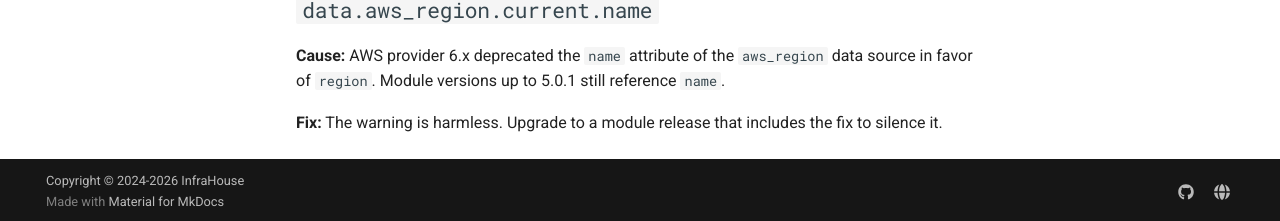
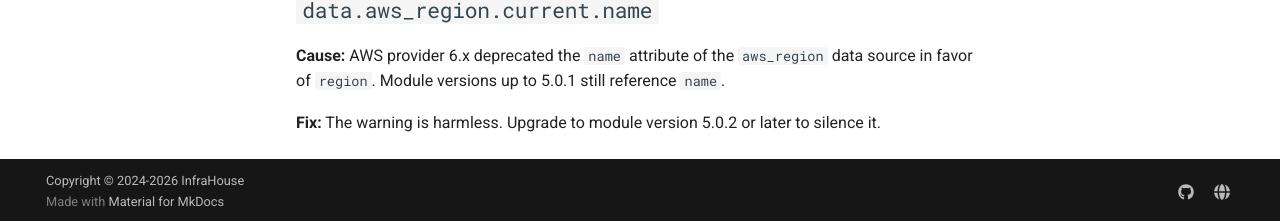
Before and after one commit to infrahouse/terraform-aws-service-network, an MkDocs documentation site: the page built from docs/troubleshooting.md, in a window 1280 px wide and 900 px high, scrolled down 1731 px. Shown: the part 676-897 px from the top of the window. Built offline with MkDocs 1.6.1 and Material for MkDocs 9.7.7, drawn with Linux system fonts in a browser that asks for light colours; comment, search, counter and statistics services are not loaded; some of the changed text lies outside the part shown.

Commit message:
docs: sync documentation with the 5.0.2 release
- Pin docs/examples.md snippets to 5.0.2 and register the file in
  .bumpversion.cfg so future releases bump it automatically
- Reference 5.0.2 as the fixed version in troubleshooting entries

Co-Authored-By: Claude Fable 5 <noreply@anthropic.com>

```diff
--- a/docs/troubleshooting.md
+++ b/docs/troubleshooting.md
@@ -27,8 +27,8 @@ got vpc-flow-logs-service-network-replica-
 produced a replica bucket prefix that exceeded the AWS limit
 ([#46](https://github.com/infrahouse/terraform-aws-service-network/issues/46)).
 
-**Fix:** Upgrade to a module release that includes the fix (see the
-[changelog](changelog.md)), or shorten `service_name` to 14 characters or fewer.
+**Fix:** Upgrade to module version 5.0.2 or later, or shorten `service_name` to
+14 characters or fewer.
 
 ## `Each subnet must specify either availability_zone or availability-zone`
 
@@ -95,5 +95,5 @@ denies all traffic, per compliance requirements.
 **Cause:** AWS provider 6.x deprecated the `name` attribute of the `aws_region` data
 source in favor of `region`. Module versions up to 5.0.1 still reference `name`.
 
-**Fix:** The warning is harmless. Upgrade to a module release that includes the fix to
+**Fix:** The warning is harmless. Upgrade to module version 5.0.2 or later to
 silence it.
```
Also changed, not shown: docs/examples.md (+2 -2 lines), .bumpversion.cfg.
